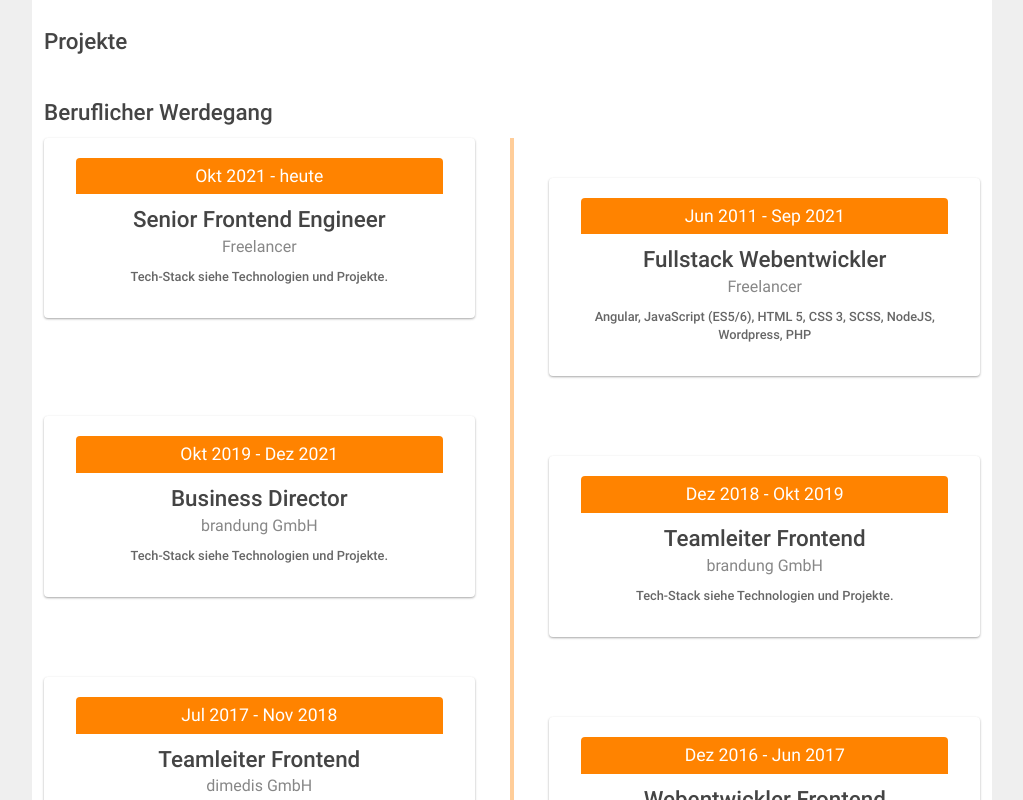
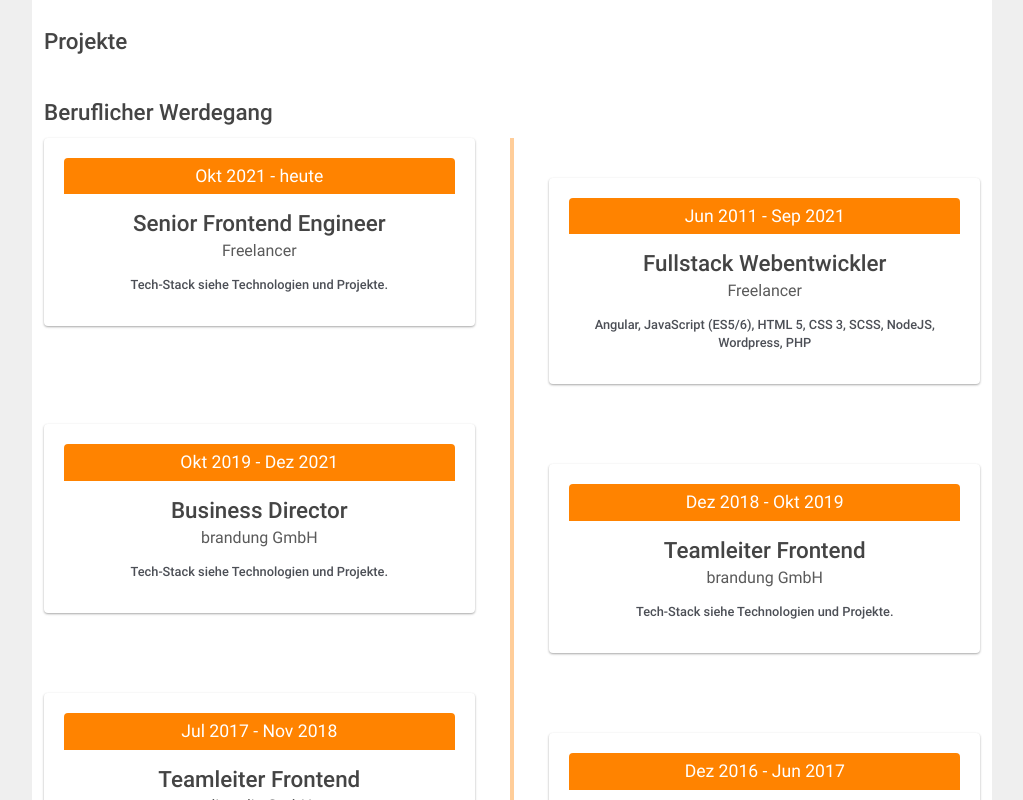
Before and after one commit to heikoellerbrock/my-website, an Angular app: page / in a window 1280 px wide. Shown: the part 3180-3980 px from the top of the page, without its empty margins (128-1151 px from the left). Built offline with nearby package versions, Linux system fonts and the light colour scheme.

Commit message:
Mobile: Work Experience

```diff
--- a/src/modules/ui-timeline/components/timeline-item/timeline-item.component.scss
+++ b/src/modules/ui-timeline/components/timeline-item/timeline-item.component.scss
@@ -16,7 +16,7 @@
 
   p.date {
     text-align: center;
-    margin-bottom: $space-phone;
+    margin-bottom: var(--space);
     color: #fff;
     background-color: $color-secondary;
     padding: $space-phone / 2 0;
@@ -36,9 +36,9 @@
 
   h3 {
     padding: 0;
-    margin: 0 0 12px 0;
+    margin: 0 0 16px 0;
     font-size: 1rem;
-    color: #878787;
+    color: $color-gray-light;
     text-align: center;
   }
 
@@ -46,6 +46,7 @@
     text-align: center;
     font-size: .8rem;
     font-weight: 500;
+    color: $color-gray;
   }
 
 
@@ -60,8 +61,4 @@
       font-size: 1.4rem;
     }
   }
-
-  @include breakpoint(desktopS) {
-    padding: 20px 32px;
-  }
 }
--- a/src/styles/_default.scss
+++ b/src/styles/_default.scss
@@ -77,8 +77,17 @@ ul {
   }
 }
 
+// ROOT VARIABLES
+:root {
+  --space: 12px;
+}
+
 @include breakpoint('tablet') {
   * {
     font-size: 16px;
   }
+
+  :root {
+    --space: 16px;
+  }
 }
--- a/src/styles/_variables.scss
+++ b/src/styles/_variables.scss
@@ -3,6 +3,7 @@ $big-stone: rgba(26, 46, 68, 1);
 $cornflower-blue: rgba(100, 149, 237, 1);
 $flush-orange: rgba(255, 131, 0, 1);
 $abbey: rgba(76, 79, 86, 1);
+$gray: rgba(90, 90, 90, 1);
 
 // SPACES
 $space-phone: 12px;
@@ -20,5 +21,5 @@ $desktop-xl: '1440px';
 $color-primary: $big-stone;
 $color-secondary: $flush-orange;
 $color-secondary-l30: lighten($flush-orange, 30%);
-$color-blue: $cornflower-blue;
-$color-blue-transparent: rgba(100, 149, 237, .3);
+$color-gray: $abbey;
+$color-gray-light: $gray;
```
